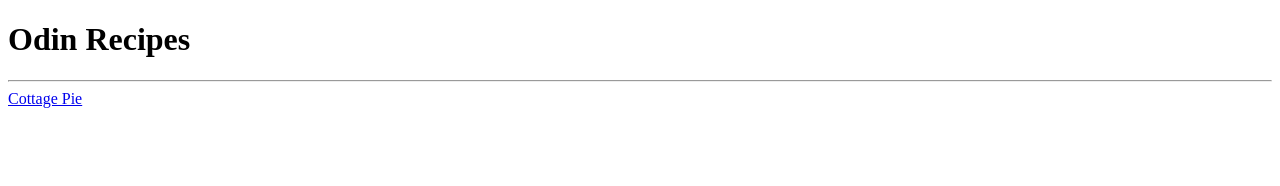
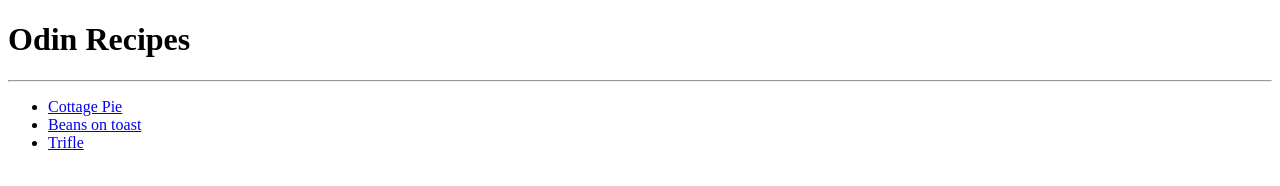
Before and after one commit to BobMFinlay/odin-recipes, a plain HTML site: page index.html in a window 1280 px wide. Drawn offline with Linux system fonts and the light colour scheme.

Commit message:
Added more recipes
Added beans on toast recipe and boilerplate for trifle. Index.html links added.

```diff
--- a/index.html
+++ b/index.html
@@ -7,6 +7,10 @@
     <body>
         <h1>Odin Recipes</h1>
         <hr>
-        <a href="./recipes/cottagepie.html">Cottage Pie</a>
+        <ul>
+            <li><a href="./recipes/cottagepie.html">Cottage Pie</a></li>
+            <li><a href="./recipes/beansontoast.html">Beans on toast</a></li>
+            <li><a href="./recipes/trifle.html">Trifle</a></li>
+        </ul>
     </body>
 </html>
```
Also changed, not shown: recipes/beansontoast.html (added), recipes/beansontoast.jpeg (added), recipes/trifle.html (added), recipes/trifle.jpeg (added).
